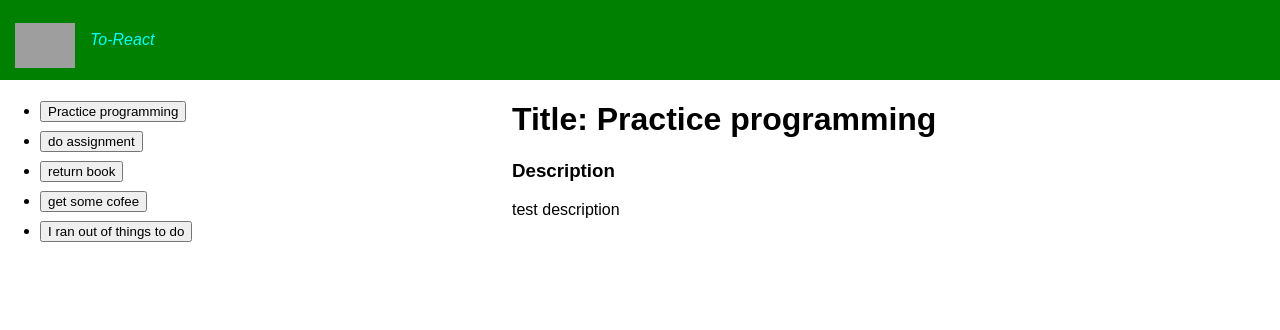
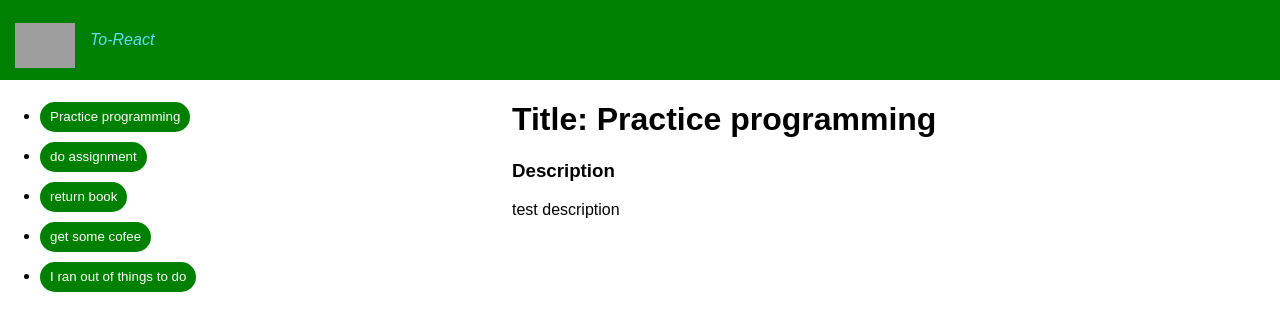
Before and after one commit to 0CottonBuds/react-to-do-list, a React (Vite) app: page / in a window 1280 px wide. Shown: the top 330 px of the page. Built offline with nearby package versions, Linux system fonts and the light colour scheme; grey boxes are pictures that could not be loaded.

Commit message:
add button styles

```diff
--- a/src/App.css
+++ b/src/App.css
@@ -28,7 +28,7 @@ html,body
 }
 
 .heading-title{
-  color: aqua;
+  color: #61dbfb;
   font-style: oblique;
   margin-left: 75px;
 }
@@ -40,10 +40,17 @@ html,body
 }
 
 .todo-list-container ul{
-  line-height: 30px;
+  line-height: 40px;
 }
 
 .todo-list-container button{
+  height: 30px;
+  border: 3px;
+  border-radius: 20px;
+  background-color: green;
+  color: white;
+  padding-left: 10px;
+  padding-right: 10px;
 
 }
 
```
